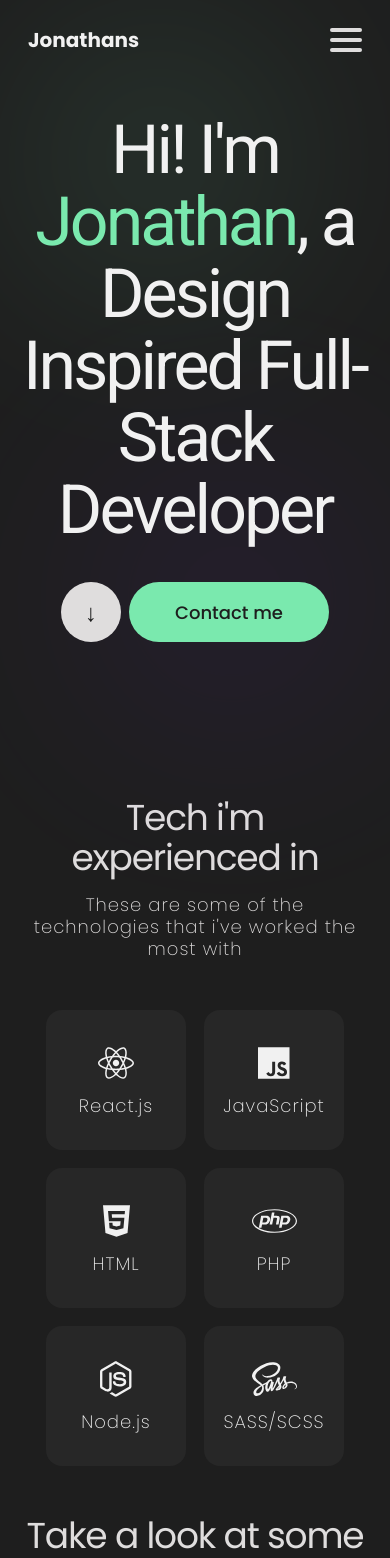
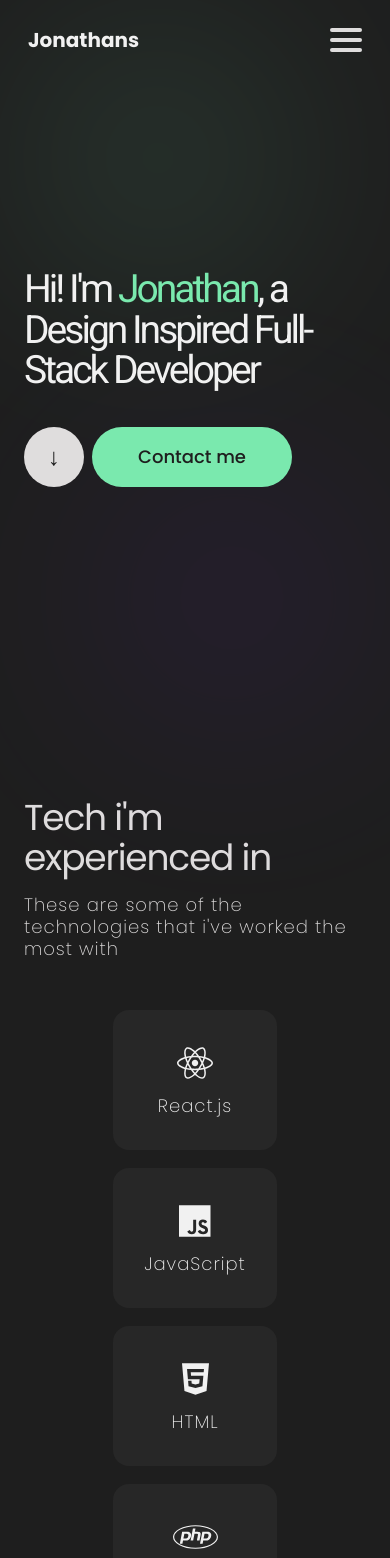
Before and after one commit to Wztrbrg/portfolio, a React (Create React App) app: page / in a window 390 px wide. Shown: the top 1558 px of the page. Built offline with nearby package versions, Linux system fonts and the light colour scheme.

Commit message:
changed some orientation of the styling

```diff
--- a/src/assets/style/components/AboutSection.scss
+++ b/src/assets/style/components/AboutSection.scss
@@ -232,11 +232,11 @@
         .right {
           width: 100%;
           .about-heading {
-            text-align: center;
+            // text-align: center;
           }
 
           .about-para {
-            text-align: center;
+            // text-align: center;
           }
         }
       }
@@ -244,22 +244,22 @@
 
     .bottom {
       .testimonial-heading {
-        text-align: center;
+        // text-align: center;
       }
 
       .testimonial-container {
         .testimonial-card {
           .testimonial-card-description {
-            text-align: center;
+            // text-align: center;
           }
 
           .person-container {
-            flex-direction: column;
-            justify-content: center;
-            align-items: center;
+            // flex-direction: column;
+            justify-content: flex-start;
+            align-items: flex-end;
 
             .person-text-container {
-              align-items: center;
+              align-items: start;
             }
           }
         }
--- a/src/assets/style/components/CardSlider.scss
+++ b/src/assets/style/components/CardSlider.scss
@@ -176,6 +176,12 @@
 
 @media screen and (max-width: 664px) {
   .project-content {
+    .projects-header {
+      .projects-heading,
+      .projects-para {
+        text-align: start;
+      }
+    }
     .card-wrapper {
       width: 100%;
       gap: 28px;
--- a/src/assets/style/components/ContactSection.scss
+++ b/src/assets/style/components/ContactSection.scss
@@ -119,10 +119,21 @@
 
 @media screen and (max-width: 664px) {
   .contact-wrapper {
+    .contact-header {
+      align-items: flex-start;
+      .contact-heading,
+      .contact-para {
+        text-align: start;
+      }
+    }
     .contact-links {
+      flex-wrap: nowrap;
+      flex-direction: column;
+      width: 100%;
       .contact-card-purple,
       .contact-card-green {
         width: 100%;
+        height: 100px;
       }
     }
   }
--- a/src/assets/style/components/HeroSection.scss
+++ b/src/assets/style/components/HeroSection.scss
@@ -104,84 +104,15 @@
         }
       }
     }
-
-    // .left {
-    //   width: 70%;
-    //   height: 100%;
-    //   display: flex;
-    //   flex-direction: column;
-    //   justify-content: center;
-    //   align-items: center;
-
-    // }
-
-    .right {
-      width: 50%;
-      height: 700px;
-      background-image: url("../../images/10.svg");
-      background-size: contain;
-      background-repeat: no-repeat;
-      background-position: center;
-      opacity: 0.6;
   }
 }
-}
-
-// @media screen and (max-width: 1300px) {
-//   .hero-wrapper {
-//     height: 80vh;
-//     min-height: none;
-//     overflow: hidden;
-
-//     .right-bg-cover {
-//       display: none;
-
-//       .right-bg-cover-inner {
-//         display: none;
-//       }
-//     }
-
-//     .hero-content {
-//       padding: 0;
-
-//       .left {
-//         width: 100%;
-//         z-index: 200;
-//         padding: 42px;
-//         align-items: flex-start;
-
-//         .heading {
-//           display: flex;
-//           flex-direction: column;
-//           justify-content: center;
-//           // align-items: center;
-
-//           .hero-heading,
-//           .hero-heading span {
-//             // text-align: center;
-//           }
-//         }
-//       }
-//       .right {
-//         width: 100%;
-//         height: 100%;
-//         position: absolute;
-//         bottom: -218px;
-//         right: 0;
-//         opacity: 0.3;
-//       }
-//     }
-//   }
-// }
 
 @media screen and (max-width: 892px) {
   .hero-wrapper {
     height: 80vh;
 
     .hero-content {
-      .left {
-        padding: 24px;
-
+      // padding: 24px;
       .heading {
         padding: 16px;
         .hero-heading,
@@ -193,10 +124,21 @@
     }
   }
 }
-}
 
 @media screen and (max-width: 664px) {
   .hero-wrapper {
+    justify-content: flex-start;
+    .hero-content {
+      justify-content: flex-start;
+      .heading {
+        .hero-heading {
+          text-align: start;
+        }
+        .btn-container {
+          justify-content: flex-start;
+        }
+      }
+    }
     .bg-blur-ball-left,
     .bg-blur-ball-right {
       width: 300px;
--- a/src/assets/style/components/StackSection.scss
+++ b/src/assets/style/components/StackSection.scss
@@ -94,6 +94,16 @@
   }
 }
 
+@media screen and (max-width: 948px) {
+  .stack-wrapper {
+    .stack-card-container {
+      .stack-card {
+        flex: 0 0 48%;
+      }
+    }
+  }
+}
+
 @media screen and (max-width: 970px) {
   .stack-wrapper {
     .stack-content {
@@ -123,3 +133,31 @@
     }
   }
 }
+
+@media screen and (max-width: 664px) {
+  .stack-wrapper {
+    .stack-content {
+      .stack-header {
+        .stack-heading {
+          text-align: start;
+        }
+
+        .stack-para {
+          text-align: start;
+        }
+      }
+
+      .stack-card-container {
+        .stack-card {
+          svg {
+            font-size: 24px;
+          }
+
+          .stack-card-title {
+            font-size: $small-para;
+          }
+        }
+      }
+    }
+  }
+}
```
Lines whose indentation alone changed are shown as unchanged.
